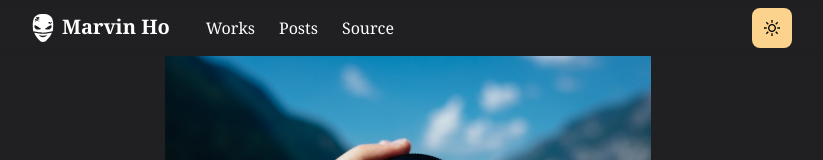
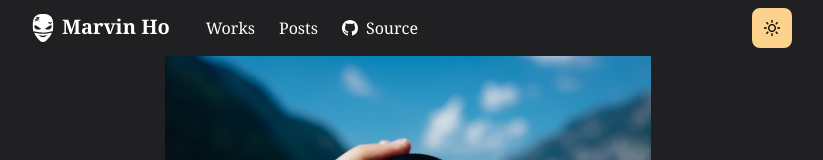
Before and after one commit to marvinatorrr/portfolio-website, a React (Create React App) app: page / in a window 1280 px wide. Shown: the top 160 px of the page, without its empty margins (232-1055 px from the left). Built offline with nearby package versions, Linux system fonts and the light colour scheme.

Commit message:
update source link

```diff
--- a/src/Components/Navbar.js
+++ b/src/Components/Navbar.js
@@ -1,5 +1,6 @@
 import ToggleButton from "./ToggleButton";
 import { GiKingJuMask } from "react-icons/gi";
+import { BsGithub } from "react-icons/bs";
 
 function Navbar() {
   return (
@@ -7,21 +8,29 @@ function Navbar() {
       <div className=" w-[768px] flex justify-between ">
         <div className="flex">
           <div className="flex items-center text-xl mr-6  font-extrabold">
-            <button className="ml-1 flex">
-              {" "}
+            <a href="#" className="ml-1 flex">
               <GiKingJuMask size={30} className="mr-1" />
               Marvin Ho
-            </button>
+            </a>
           </div>
-          <button className="mx-3 hover:underline underline-offset-2">
+          <a
+            href="asdf"
+            className="mx-3 hover:underline underline-offset-2 flex items-center"
+          >
             Works
-          </button>
-          <button className="mx-3 hover:underline underline-offset-2">
+          </a>
+          <a
+            href="asdf"
+            className="mx-3 hover:underline underline-offset-2 flex items-center"
+          >
             Posts
-          </button>
-          <button className="mx-3 hover:underline underline-offset-2">
-            Source
-          </button>
+          </a>
+          <a
+            href="https://github.com/marvinatorrr/portfolio-website"
+            className="mx-3 hover:underline underline-offset-2 flex items-center"
+          >
+            {<BsGithub className="mr-2" />}Source
+          </a>
         </div>
 
         <div className="flex items-center">
```
